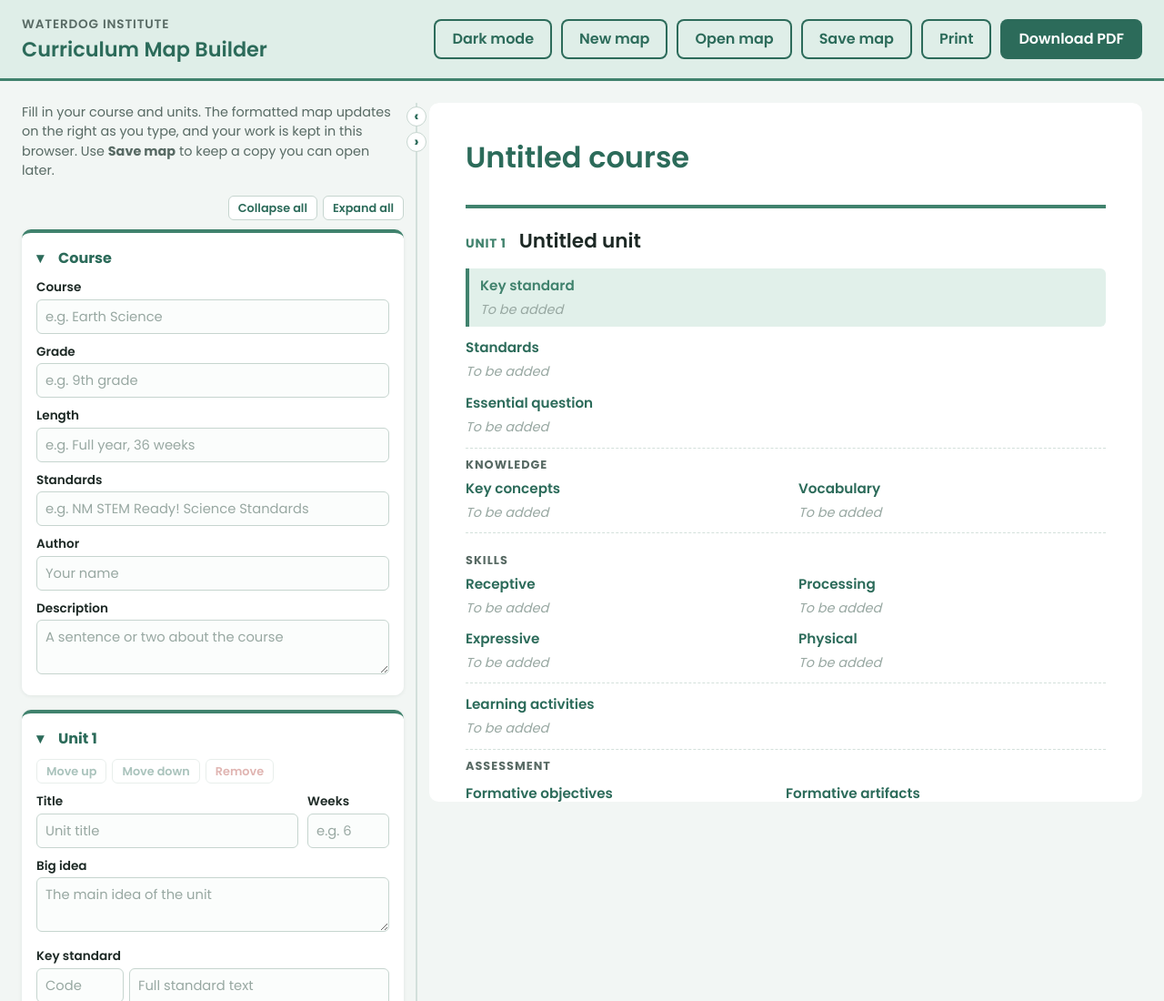
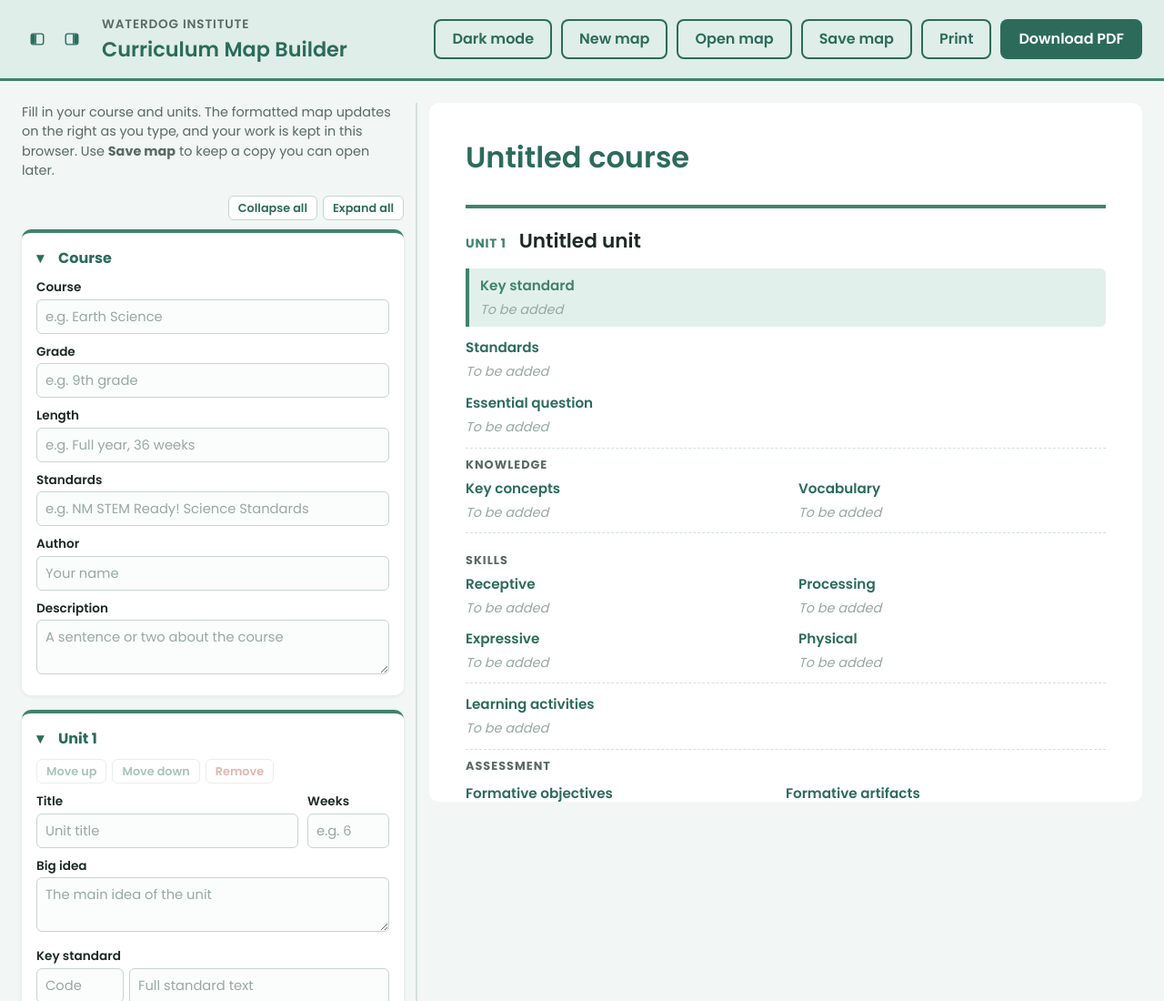
Before and after one commit to sjames91/curriculum-map-builder, a plain HTML site: page index.html in a window 1280 px wide. Shown: the top 1100 px of the page at 91% size. Drawn offline with Linux system fonts and the light colour scheme.

Commit message:
Replace divider arrows with Claude-style sidebar toggles in the top-left of the toolbar
Two small icon buttons show/hide the form and the map; the divider stays draggable and
disappears when one side is hidden.

Co-Authored-By: Claude Opus 5.5 <noreply@anthropic.com>

```diff
--- a/app.js
+++ b/app.js
@@ -657,8 +657,8 @@ document.getElementById("print").addEventListener("click", () => window.print())
 const LAYOUT_KEY = "curriculum-map-builder:layout";
 const workspace = document.querySelector(".workspace");
 const splitter = document.getElementById("splitter");
-const hideEditorButton = document.getElementById("hide-editor");
-const hidePreviewButton = document.getElementById("hide-preview");
+const editorToggle = document.getElementById("toggle-editor");
+const previewToggle = document.getElementById("toggle-preview");
 const MIN_EDITOR = 280;
 const MIN_PREVIEW = 360;
 
@@ -672,22 +672,27 @@ try {
 function applyLayout() {
   workspace.dataset.view = layout.view;
   workspace.style.setProperty("--editor-width", `${layout.width}px`);
-  hideEditorButton.disabled = layout.view === "preview";
-  hidePreviewButton.disabled = layout.view === "editor";
-  hideEditorButton.title = layout.view === "editor" ? "Show the map" : "Hide the form";
-  hidePreviewButton.title = layout.view === "preview" ? "Show the form" : "Hide the map";
+  // Each toolbar icon shows its panel filled in while that side is showing.
+  const label = (button, showing, name) => {
+    const text = `${showing ? "Hide" : "Show"} the ${name}`;
+    button.title = text;
+    button.setAttribute("aria-label", text);
+    button.setAttribute("aria-pressed", String(showing));
+  };
+  label(editorToggle, layout.view !== "preview", "form");
+  label(previewToggle, layout.view !== "editor", "map");
   splitter.setAttribute("aria-valuenow", String(Math.round(layout.width)));
   localStorage.setItem(LAYOUT_KEY, JSON.stringify(layout));
 }
 
-// ‹ moves the divider left: hides the form, or brings the map back if it was hidden.
-hideEditorButton.addEventListener("click", () => {
-  layout.view = layout.view === "editor" ? "both" : "preview";
+// Toolbar icons, like a sidebar toggle: show or hide the form, or the map.
+// Hiding one side always leaves the other showing.
+editorToggle.addEventListener("click", () => {
+  layout.view = layout.view === "preview" ? "both" : "preview";
   applyLayout();
 });
-// › moves the divider right: hides the map, or brings the form back if it was hidden.
-hidePreviewButton.addEventListener("click", () => {
-  layout.view = layout.view === "preview" ? "both" : "editor";
+previewToggle.addEventListener("click", () => {
+  layout.view = layout.view === "editor" ? "both" : "editor";
   applyLayout();
 });
 
@@ -699,7 +704,7 @@ function setEditorWidth(px) {
 
 // Drag the divider to resize. Only when both sides are showing, and not on narrow screens.
 splitter.addEventListener("pointerdown", (event) => {
-  if (event.target.closest("button") || layout.view !== "both" || matchMedia("(max-width: 900px)").matches) return;
+  if (layout.view !== "both" || matchMedia("(max-width: 900px)").matches) return;
   event.preventDefault();
   try {
     splitter.setPointerCapture(event.pointerId); // keep tracking the drag even off the divider
--- a/index.html
+++ b/index.html
@@ -21,9 +21,19 @@
 <body>
 
   <header class="toolbar">
-    <div class="toolbar-title">
-      <a href="https://waterdog.institute/" class="brand">Waterdog Institute</a>
-      <h1>Curriculum Map Builder</h1>
+    <div class="toolbar-left">
+      <div class="view-toggles">
+        <button type="button" class="icon-btn" id="toggle-editor" title="Hide the form" aria-label="Hide the form">
+          <svg viewBox="0 0 20 20" width="18" height="18" aria-hidden="true"><rect x="2.5" y="3.5" width="15" height="13" rx="2.5" fill="none" stroke="currentColor" stroke-width="1.6"/><line x1="8" y1="3.5" x2="8" y2="16.5" stroke="currentColor" stroke-width="1.6"/><rect class="fill" x="3.3" y="4.3" width="4" height="11.4" rx="1.6" fill="currentColor"/></svg>
+        </button>
+        <button type="button" class="icon-btn" id="toggle-preview" title="Hide the map" aria-label="Hide the map">
+          <svg viewBox="0 0 20 20" width="18" height="18" aria-hidden="true"><rect x="2.5" y="3.5" width="15" height="13" rx="2.5" fill="none" stroke="currentColor" stroke-width="1.6"/><line x1="12" y1="3.5" x2="12" y2="16.5" stroke="currentColor" stroke-width="1.6"/><rect class="fill" x="12.7" y="4.3" width="4" height="11.4" rx="1.6" fill="currentColor"/></svg>
+        </button>
+      </div>
+      <div class="toolbar-title">
+        <a href="https://waterdog.institute/" class="brand">Waterdog Institute</a>
+        <h1>Curriculum Map Builder</h1>
+      </div>
     </div>
     <div class="toolbar-actions">
       <button class="btn btn-outline" id="theme-toggle" type="button">Dark mode</button>
@@ -43,12 +53,7 @@
       <p class="hint">Fill in your course and units. The formatted map updates on the right as you type, and your work is kept in this browser. Use <strong>Save map</strong> to keep a copy you can open later.</p>
       <div id="editor"></div>
     </section>
-    <div class="splitter" id="splitter" role="separator" aria-orientation="vertical" aria-label="Drag to resize the form and the map" tabindex="0">
-      <div class="splitter-buttons">
-        <button type="button" id="hide-editor" class="splitter-btn" title="Hide the form">&lsaquo;</button>
-        <button type="button" id="hide-preview" class="splitter-btn" title="Hide the map">&rsaquo;</button>
-      </div>
-    </div>
+    <div class="splitter" id="splitter" role="separator" aria-orientation="vertical" aria-label="Drag to resize the form and the map" tabindex="0"></div>
     <section class="preview" aria-label="Preview">
       <article id="map" class="map"></article>
     </section>
--- a/style.css
+++ b/style.css
@@ -65,6 +65,33 @@ body {
   background: var(--toolbar);
   border-bottom: 3px solid var(--accent);
 }
+.toolbar-left {
+  display: flex;
+  align-items: center;
+  gap: 16px;
+}
+/* Small square sidebar toggles in the top-left corner: show/hide the form, show/hide the map.
+   The filled side of each icon is the panel it controls; it's hollow while that panel is hidden. */
+.view-toggles {
+  display: flex;
+  gap: 4px;
+}
+.icon-btn {
+  display: grid;
+  place-items: center;
+  width: 34px;
+  height: 34px;
+  padding: 0;
+  border: 0;
+  border-radius: 8px;
+  background: transparent;
+  color: var(--primary);
+  cursor: pointer;
+}
+.icon-btn:hover { background: var(--surface-2); }
+.icon-btn:focus-visible { outline: 2px solid var(--primary); outline-offset: 1px; }
+.icon-btn[aria-pressed="false"] .fill { opacity: 0; }
+.icon-btn[aria-pressed="false"] { color: var(--muted); }
 .brand {
   color: var(--muted);
   font-size: 0.85rem;
@@ -118,11 +145,12 @@ body {
 .workspace > .editor { grid-column: 1; }
 .workspace > .splitter { grid-column: 2; }
 .workspace > .preview { grid-column: 3; }
-/* Form hidden: the map gets the whole width. Map hidden: the form does. */
-.workspace[data-view="preview"] { grid-template-columns: 0 16px minmax(0, 1fr); }
+/* Form hidden: the map gets the whole width. Map hidden: the form does. No divider either way. */
+.workspace[data-view="preview"] { grid-template-columns: 0 0 minmax(0, 1fr); column-gap: 0; }
 .workspace[data-view="preview"] .editor { display: none; }
-.workspace[data-view="editor"] { grid-template-columns: minmax(0, 1fr) 16px 0; }
+.workspace[data-view="editor"] { grid-template-columns: minmax(0, 1fr) 0 0; column-gap: 0; }
 .workspace[data-view="editor"] .preview { display: none; }
+.workspace:not([data-view="both"]) .splitter { display: none; }
 .workspace[data-view="editor"] .editor { width: 100%; max-width: 820px; justify-self: center; }
 .workspace[data-view="preview"] .map { max-width: 1050px; margin: 0 auto; }
 @media (max-width: 900px) {
@@ -133,13 +161,10 @@ body {
   .workspace > .preview { grid-column: 1; }
 }
 
-/* The divider between the form and the map: drag it, or use its arrow buttons */
+/* The divider between the form and the map: drag it to resize */
 .splitter {
   align-self: stretch;
-  display: flex;
-  justify-content: center;
   min-height: calc(100vh - 140px);
-  padding-top: 4px;
   cursor: col-resize;
   touch-action: none;
   border-radius: 8px;
@@ -151,40 +176,8 @@ body {
   background-image: linear-gradient(var(--accent), var(--accent));
   outline: none;
 }
-.workspace:not([data-view="both"]) .splitter { cursor: default; }
-.splitter-buttons {
-  position: sticky; /* the arrows stay in view while the page scrolls */
-  top: 16px;
-  align-self: flex-start;
-  display: flex;
-  flex-direction: column;
-  gap: 6px;
-}
-.splitter-btn {
-  width: 22px;
-  height: 22px;
-  padding: 0;
-  border: 1px solid var(--input-border);
-  border-radius: 50%;
-  background: var(--surface);
-  color: var(--primary);
-  font: inherit;
-  font-size: 1rem;
-  font-weight: 700;
-  line-height: 1;
-  cursor: pointer;
-}
-.splitter-btn:hover:not(:disabled) { border-color: var(--primary); }
-.splitter-btn:disabled { opacity: 0.35; cursor: default; }
 @media (max-width: 900px) {
-  /* Stacked on small screens: the divider is a row of buttons, with no dragging */
-  .splitter {
-    min-height: 0;
-    padding: 0;
-    cursor: default;
-    background: none;
-  }
-  .splitter-buttons { position: static; flex-direction: row; }
+  .splitter { display: none; } /* stacked on small screens: nothing to drag */
 }
 .preview {
   position: sticky;
```
